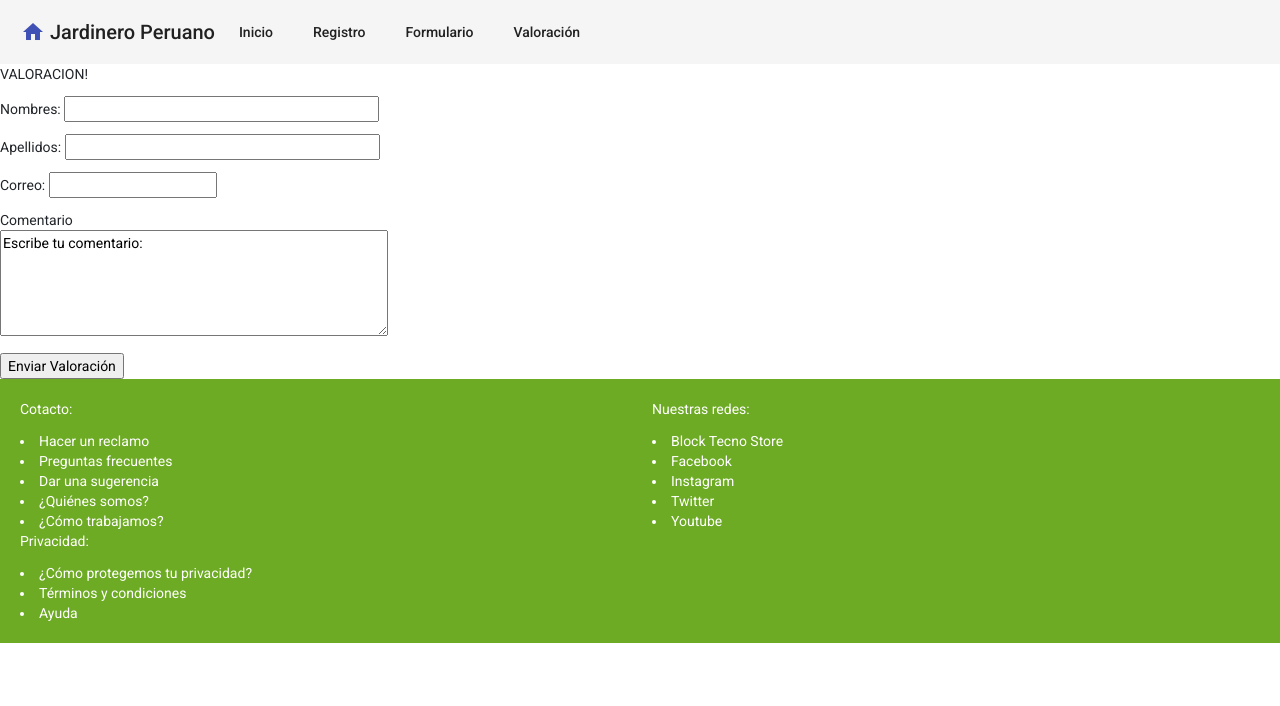
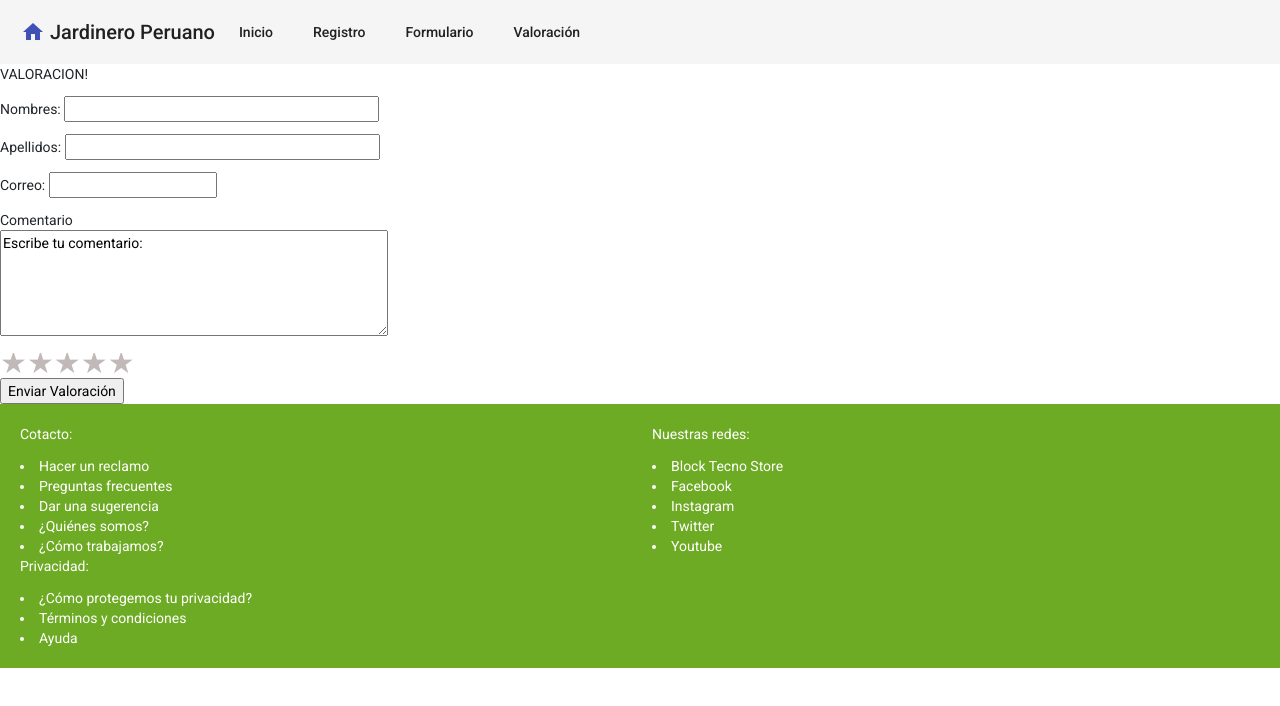
Before and after one commit to henryvf99/ProyectoJardineroPeruano, an Angular app: page /valoracion in a window 1280 px wide. Shown: the top 706 px of the page. Built offline with nearby package versions, Linux system fonts and the light colour scheme.

Commit message:
Valoración

```diff
--- a/src/app/valoracion/valoracion.component.css
+++ b/src/app/valoracion/valoracion.component.css
@@ -0,0 +1,24 @@
+/*ESTRELLAS*/
+.valoracion {
+  position: relative;
+  overflow: hidden;
+  display: inline-block;
+}
+
+.valoracion input {
+  position: absolute;
+  top: -100px;
+}
+
+
+.valoracion label {
+  float: right;
+  color: #c1b8b8;
+  font-size: 30px;
+}
+
+.valoracion label:hover,
+.valoracion label:hover ~ label,
+.valoracion input:checked ~ label {
+  color: #facc00;
+}
--- a/src/app/valoracion/valoracion.component.html
+++ b/src/app/valoracion/valoracion.component.html
@@ -5,5 +5,19 @@
         <p>Correo: <input type="text" name="email" /></p>
         <p>Comentario<br/>
         <textarea name="comentario" rows="5" cols="50">Escribe tu comentario: </textarea>
+
+        <div class="valoracion">
+            <input id="radio1" type="radio" name="estrellas" value="5"><!--
+            --><label for="radio1">★</label><!--
+            --><input id="radio2" type="radio" name="estrellas" value="4"><!--
+            --><label for="radio2">★</label><!--
+            --><input id="radio3" type="radio" name="estrellas" value="3"><!--
+            --><label for="radio3">★</label><!--
+            --><input id="radio4" type="radio" name="estrellas" value="2"><!--
+            --><label for="radio4">★</label><!--
+            --><input id="radio5" type="radio" name="estrellas" value="1"><!--
+            --><label for="radio5">★</label>
+          </div>
+
  </FORM>
  <INPUT type="submit" value="Enviar Valoración">
```
